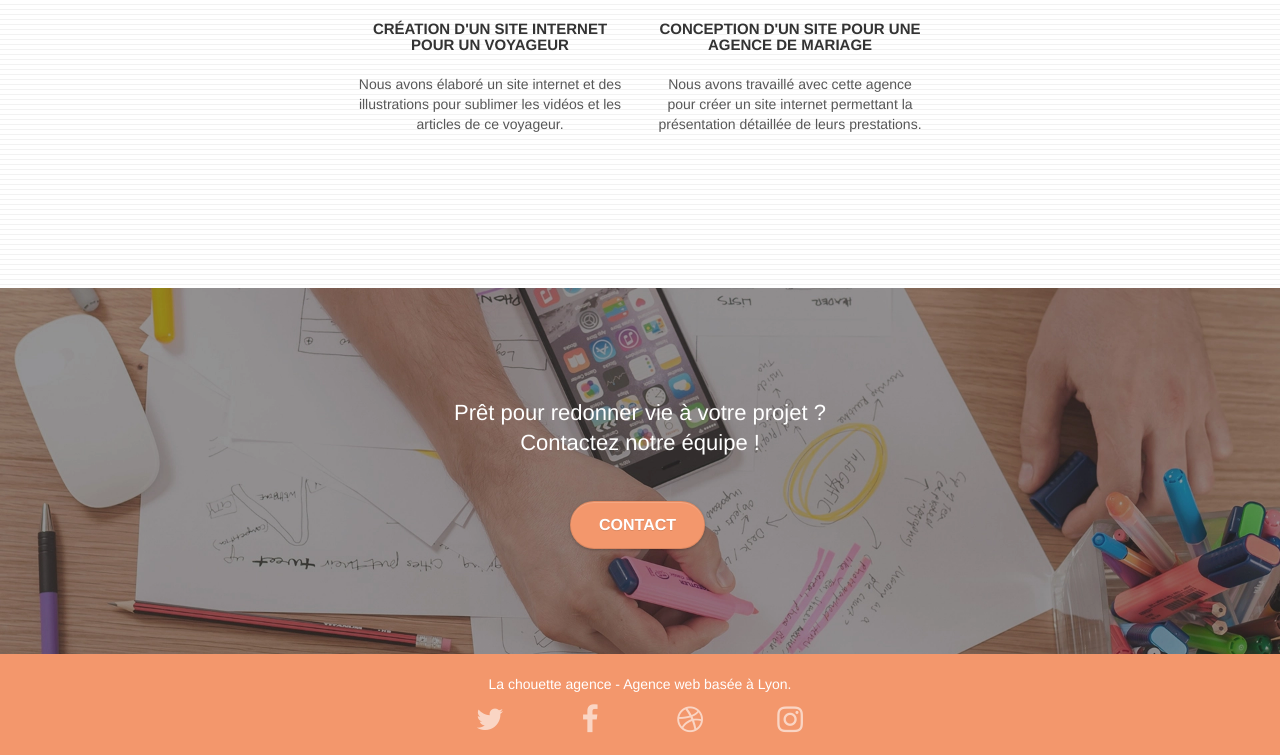
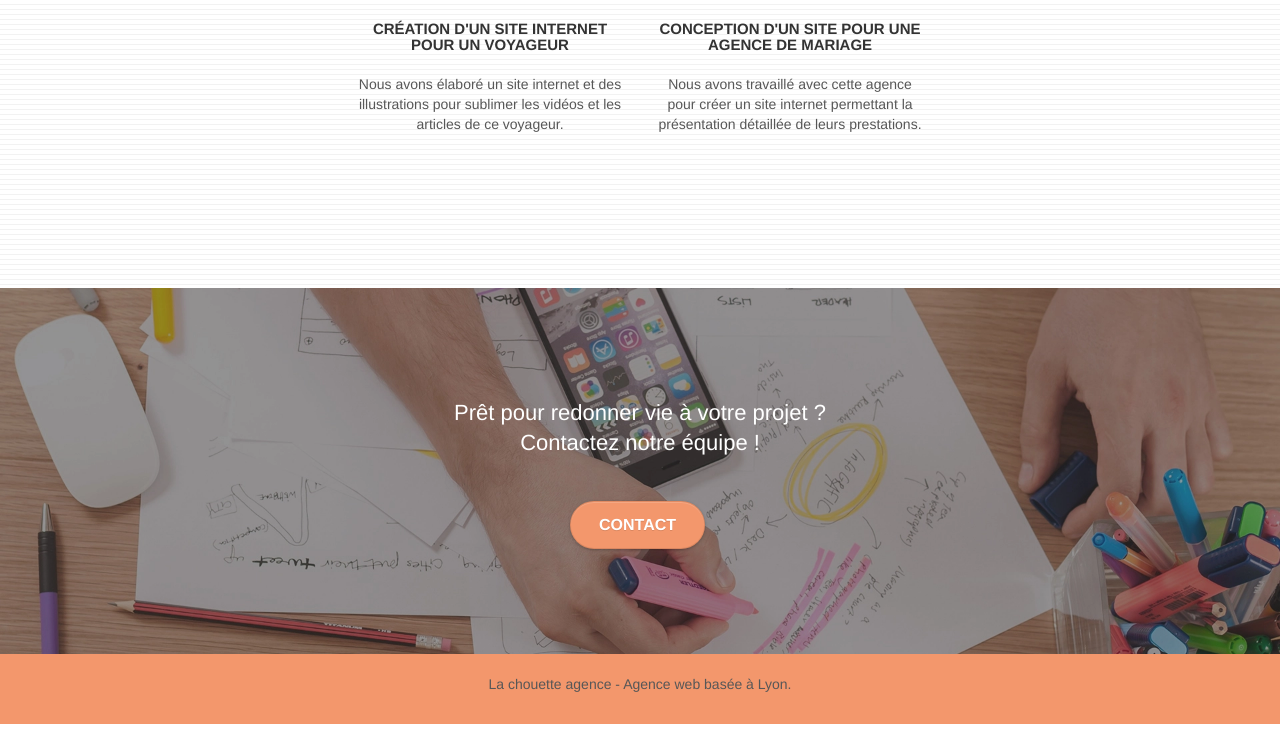
Before and after one commit to anthonysomsaath/P4, a plain HTML site: page index.html in a window 1280 px wide. Shown: the part 2730-3485 px from the top of the page. After the commit the page ends 3454 px from the top, so only its background shows below. Drawn offline with Linux system fonts and the light colour scheme; files that its build step writes are made by us from their sources.

Commit message:
Add files via upload

```diff
--- a/index.html
+++ b/index.html
@@ -233,32 +233,7 @@
 				<p class="text-center white">
 					La chouette agence - Agence web basée à Lyon.<br>
 				</p>
-				<div class="row row-no-gutters social">
-					<div class="col-sm-3">
-						<div class="text-center">
-							<!--Correction 6-->
-							<a class="social" href="#twitter-chouette-agence"><span class="fa fa-twitter icon-md"></span></a>
-						</div>
-					</div>
-					<div class="col-sm-3">
-						<div class="text-center">
-							<!--Correction 6-->
-							<a class="social" href="#facebook-chouette-agence"><span class="fa fa-facebook icon-md"></span></a>
-						</div>
-					</div>
-					<div class="col-sm-3">
-						<div class="text-center">
-							<!--Correction 6-->
-							<a class="social" href="dribble-chouette-agence"><span class="fa fa-dribbble icon-md"></span></a>
-						</div>
-					</div>
-					<div class="col-sm-3">
-						<div class="text-center">
-							<!--Correction 6-->
-							<a class="social" href="#instagram-chouette-agences"><span class="fa fa-instagram icon-md"></span></a>
-						</div>
-						</div>
-				</div>
+
 			</div>
 		</div>
 	</div>
--- a/style.css
+++ b/style.css
@@ -28,6 +28,9 @@ q {
     justify-content: center;
     text-align: center;
     flex-direction: column;
+}
+.white {
+    color: black;
 }
 /* Fin Corrections */
 body {
@@ -754,9 +757,6 @@ h4 {
     margin-top: 24px;
 }
 
-.white {
-    color: #FFFFFF!important;
-}
 
 .portfolio-thumb {
     margin-bottom: 24px;
```
Also changed, not shown: contact.html (+0 -22 lines).
